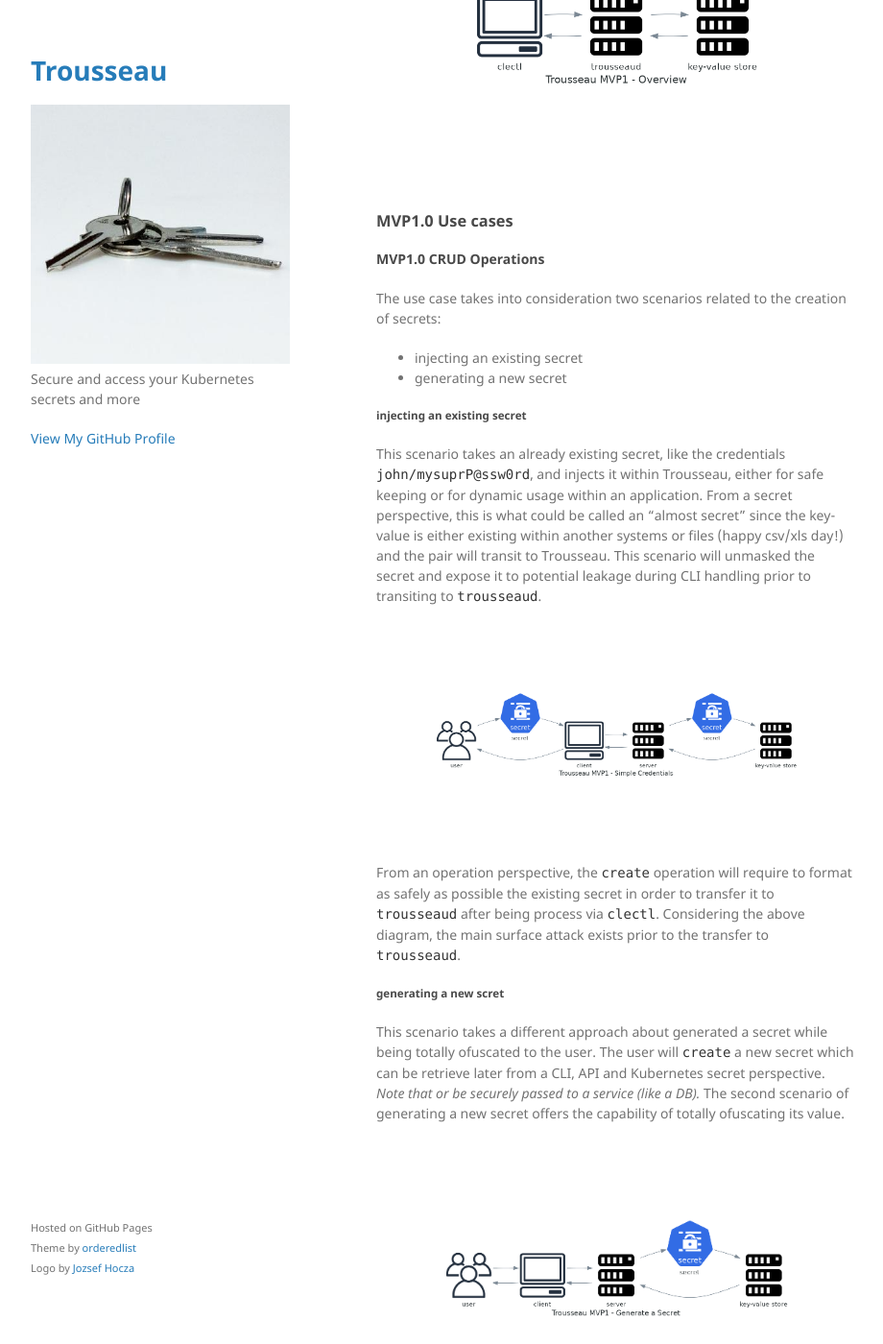
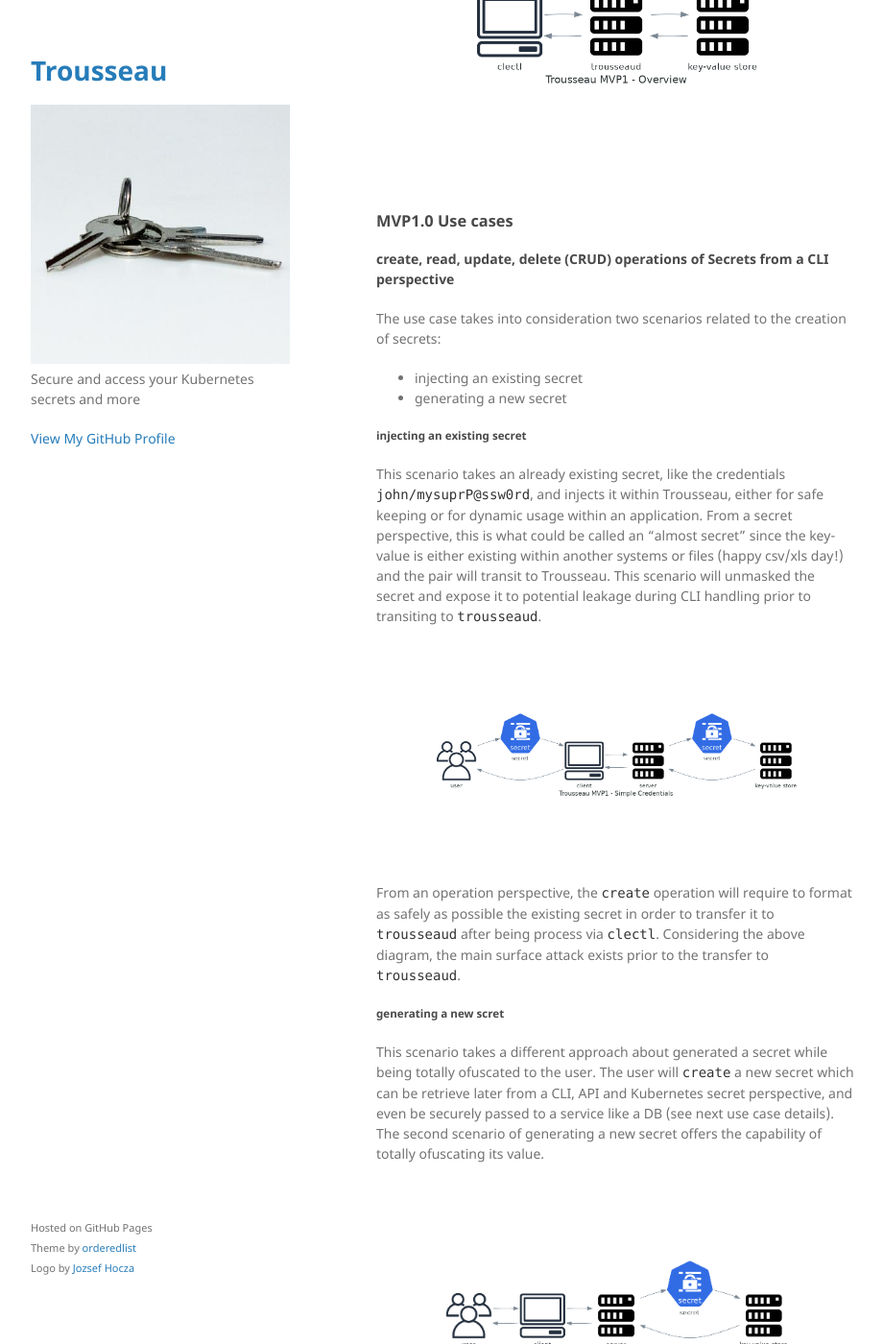
Before and after one commit to Trousseau-io/trousseau-io.github.io, a Jekyll site: the page built from 001-architecture.md, in a window 1280 px wide and 1400 px high, scrolled down 1219 px. Shown: the whole window at 96% size, without its empty margins (178-1098 px from the left). Built offline with Jekyll 4.4.1, drawn with Linux system fonts in a browser that asks for light colours; some of the changed text lies outside the part shown.

Commit message:
working on mvp1.0 architecture

````diff
--- a/001-architecture.md
+++ b/001-architecture.md
@@ -39,7 +39,7 @@
 ![mvp1overview](https://raw.githubusercontent.com/Trousseau-io/trousseau-io.github.io/main/assets/diagrams/trousseau_mvp1_-_overview.png)
 
 ### MVP1.0 Use cases
-#### MVP1.0 CRUD Operations
+#### create, read, update, delete (CRUD) operations of Secrets from a CLI perspective
 The use case takes into consideration two scenarios related to the creation of secrets:
 * injecting an existing secret
 * generating a new secret
@@ -53,15 +53,14 @@
 From an operation perspective, the ```create``` operation will require to format as safely as possible the existing secret in order to transfer it to ```trousseaud``` after being process via ```clectl```. Considering the above diagram, the main surface attack exists prior to the transfer to ```trousseaud```.
 
 ##### generating a new scret
-This scenario takes a different approach about generated a secret while being totally ofuscated to the user. The user will ```create``` a new secret which can be retrieve later from a CLI, API and Kubernetes secret perspective.
-*Note that or be securely passed to a service (like a DB).*
+This scenario takes a different approach about generated a secret while being totally ofuscated to the user. The user will ```create``` a new secret which can be retrieve later from a CLI, API and Kubernetes secret perspective, and even be securely passed to a service like a DB (see next use case details).
 The second scenario of generating a new secret offers the capability of totally ofuscating its value.
 
 ![generatingsecrets](https://raw.githubusercontent.com/Trousseau-io/trousseau-io.github.io/main/assets/diagrams/trousseau_mvp1_-_generate_a_secret.png)
 
 Considering the above diagram, generating a secret from a client side will not expose the secret value from that standpoint as the overall process is carried over at the server side.
 
-#### Handle a secret
+#### handle a secret type "login credential" to access an external service like a DB
 
 
 ### MVP1.0 Features
````
